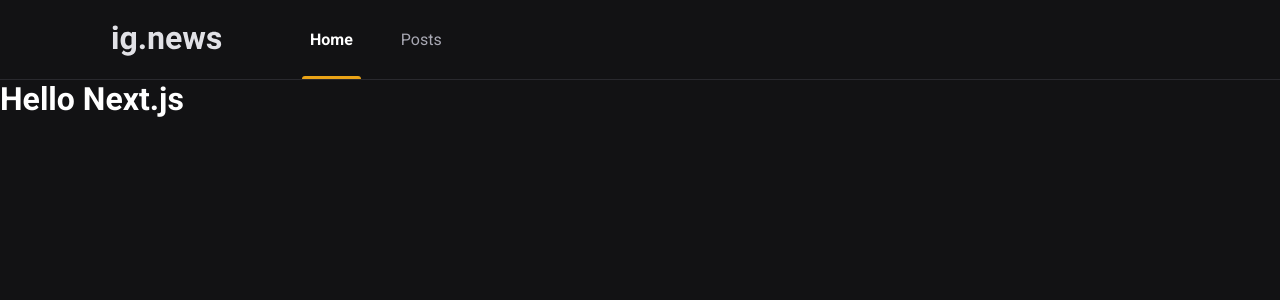
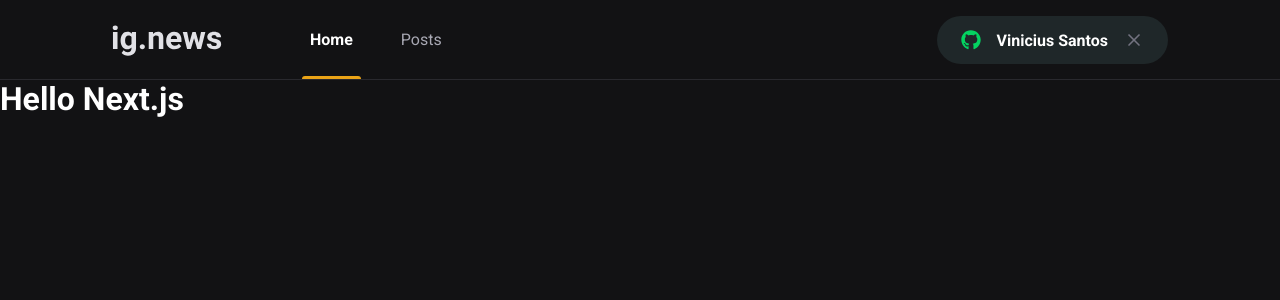
Before and after one commit to vini-cius/ignite-reactjs-ignews, a Next.js app: page / in a window 1280 px wide. Shown: the top 300 px of the page. Built offline with nearby package versions, Linux system fonts and the light colour scheme.

Commit message:
componente: SignInButton

```diff
--- a/package.json
+++ b/package.json
@@ -12,6 +12,7 @@
     "next": "11.1.2",
     "react": "17.0.2",
     "react-dom": "17.0.2",
+    "react-icons": "^4.2.0",
     "sass": "^1.39.0"
   },
   "devDependencies": {
--- a/src/components/Header/index.tsx
+++ b/src/components/Header/index.tsx
@@ -1,14 +1,18 @@
+import { SignInButton } from '../SignInButton';
 import styles from './styles.module.scss';
+import Image from 'next/image'
 
 export function Header() {
   return (
     <header className={styles.headerContainer}>
       <div className={styles.headerContent}>
-        <img src="/images/logo.svg" alt="ig.news" />
+        <Image src="/images/logo.svg" alt="ig.news" width="110" height="31" />
         <nav>
           <a href="" className={styles.active}>Home</a>
           <a href="">Posts</a>
         </nav>
+
+        <SignInButton />
       </div>
     </header>
   )
--- a/src/components/Header/styles.module.scss
+++ b/src/components/Header/styles.module.scss
@@ -52,4 +52,8 @@
       }
     }
   }
+
+  button {
+    margin-left: auto;
+  }
 }
--- /dev/null
+++ b/src/components/SignInButton/index.tsx
@@ -0,0 +1,28 @@
+import { FaGithub } from 'react-icons/fa'
+import { FiX } from 'react-icons/fi'
+
+import styles from './styles.module.scss'
+
+export function SignInButton() {
+  const isUserLoggedIn = true;
+
+  return isUserLoggedIn ? (
+    <button
+      type="button"
+      className={styles.signInButton}
+    >
+      <FaGithub color="#04d361" />
+      Vinicius Santos
+      <FiX color="#737380" className={styles.closeIcon} />
+
+    </button >
+  ) : (
+    <button
+      type="button"
+      className={styles.signInButton}
+    >
+      <FaGithub color="#eba417" />
+      Sign In with Github
+    </button >
+  )
+}
--- /dev/null
+++ b/src/components/SignInButton/styles.module.scss
@@ -0,0 +1,33 @@
+.signInButton {
+  height: 3rem;
+  border-radius: 3rem;
+  background-color: var(--gray-850);
+  border: 0;
+  padding: 0 1.5rem;
+
+  display: flex;
+  align-items: center;
+  justify-content: center;
+
+  color: var(--white);
+  font-weight: bold;
+
+  svg {
+    width: 20px;
+    height: 20px;
+  }
+
+  svg:first-child {
+    margin-right: 1rem;
+  }
+
+  svg.closeIcon {
+    margin-left: 1rem;
+  }
+
+  transition: filter 0.2s;
+
+  &:hover {
+    filter: brightness(0.8);
+  }
+}
--- a/src/styles/global.scss
+++ b/src/styles/global.scss
@@ -10,6 +10,7 @@
   --gray-100: #e1e1e6;
   --gray-300: #a8a8b3;
   --gray-800: #29292e;
+  --gray-850: #1f2729;
   --gray-900: #121214;
 
   --cyan-500: #61dafb;
```
Also changed, not shown: 1 other file (tests, documents, lock files or other folders).
